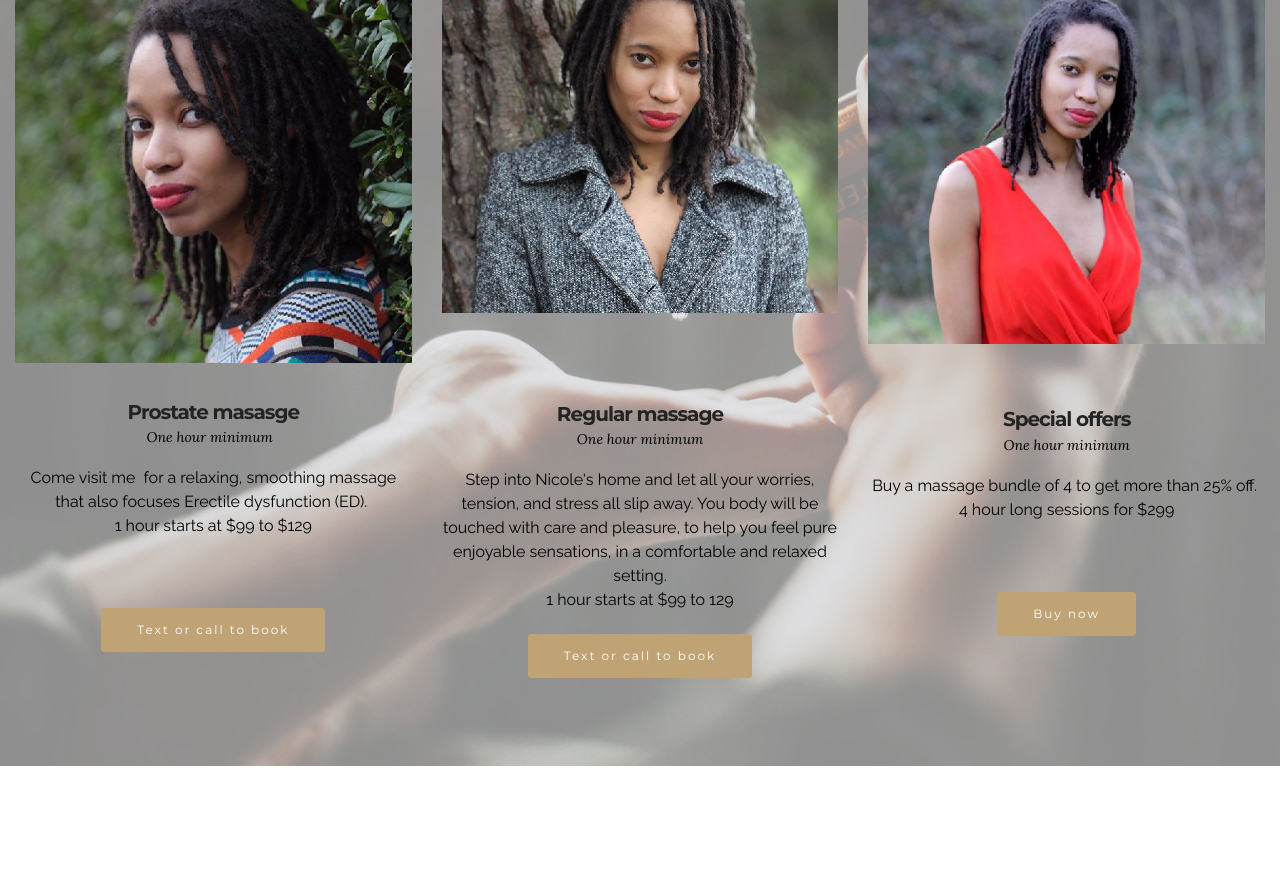
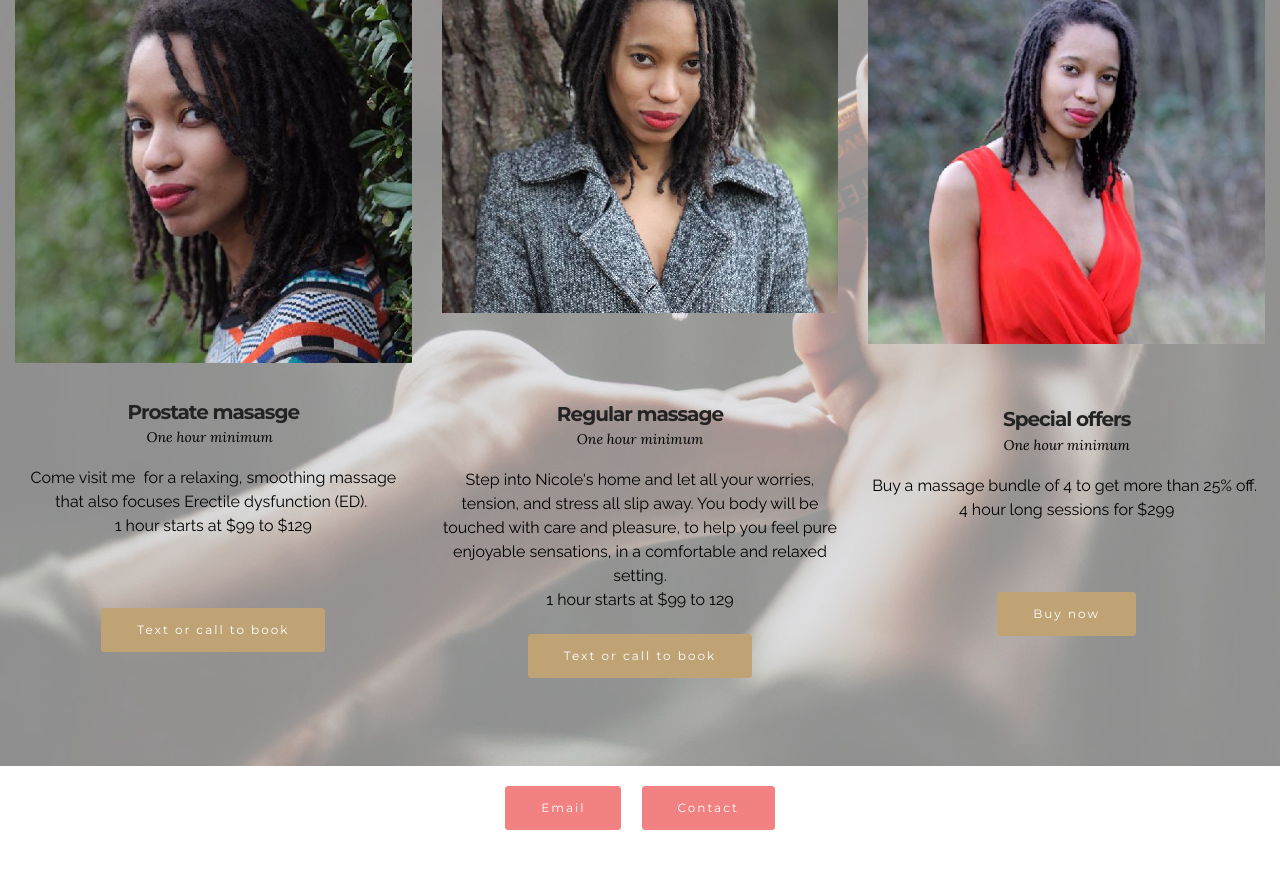
Before and after one commit to nicolegithub2/preventinged, a plain HTML site: page sessions.html in a window 1280 px wide. Shown: the part 115-984 px from the top of the page. Before the commit the page ends 881 px from the top, so only its background shows below. Drawn offline with Linux system fonts and the light colour scheme; files whose address does not match are found by name.

Commit message:
create github pages

```diff
--- a/sessions.html
+++ b/sessions.html
@@ -45,7 +45,7 @@
                         <div class="hamburger-icon"></div>
                     </button>
 
-                    <ul class="nav-dropdown collapse pull-xs-right nav navbar-nav navbar-toggleable-sm" id="exCollapsingNavbar"><li class="nav-item"><a class="nav-link link" href="index.html">Home</a></li><li class="nav-item"><a class="nav-link link" href="page1.html">Sessions</a></li><li class="nav-item"><a class="nav-link link" href="page3.html">Articles</a></li><li class="nav-item"><a class="nav-link link" href="page2.html">Contact me</a></li><li class="nav-item nav-btn"><a class="nav-link btn btn-primary" href="https://www.blissonbliss.com/book-online" target="_blank">Book a session</a></li></ul>
+                    <ul class="nav-dropdown collapse pull-xs-right nav navbar-nav navbar-toggleable-sm" id="exCollapsingNavbar"><li class="nav-item"><a class="nav-link link" href="index.html">Home</a></li><li class="nav-item"><a class="nav-link link" href="sessions">Sessions</a></li><li class="nav-item"><a class="nav-link link" href="ED-articles">Articles</a></li><li class="nav-item"><a class="nav-link link" href="contact">Contact me</a></li><li class="nav-item nav-btn"><a class="nav-link btn btn-primary" href="https://www.blissonbliss.com/book-online" target="_blank">Book a session</a></li></ul>
                     <button hidden="" class="navbar-toggler navbar-close" type="button" data-toggle="collapse" data-target="#exCollapsingNavbar">
                         <div class="close-icon"></div>
                     </button>
@@ -58,7 +58,7 @@
 
 </section>
 
-<section class="engine"><a href="https://mobirise.ws">Mobirise</a></section><section class="mbr-cards mbr-section mbr-section-nopadding mbr-background mbr-after-navbar" id="features3-10" data-rv-view="272" style="background-image: url(assets/images/mbr-1-1620x1080.jpg);">
+<section class="engine"><a href="https://mobirise.ws/h">how to make your own website</a></section><section class="mbr-cards mbr-section mbr-section-nopadding mbr-background mbr-after-navbar" id="features3-10" data-rv-view="272" style="background-image: url(assets/images/mbr-1-1620x1080.jpg);">
 
     <div class="mbr-overlay" style="opacity: 0.6; background-color: rgb(239, 239, 239);">
     </div>
@@ -109,6 +109,18 @@
     </div>
 </section>
 
+<section class="mbr-section mbr-section__container" id="buttons1-12" data-rv-view="277" style="background-color: rgb(255, 255, 255); padding-top: 20px; padding-bottom: 0px;">
+
+    <div class="container">
+        <div class="row">
+            <div class="col-xs-12">
+                <div class="text-xs-center"> <a class="btn btn-danger" href="mailto:blissonblissinfo@gmail.com">Email</a> <a class="btn btn-danger" href="https://www.paypal.com/cgi-bin/webscr?business=nbpayment123%40gmail.com&cmd=_xclick&amount=50&item_name=Application+fee&currency_code=USD" target="_blank">Contact</a> </div>
+            </div>
+        </div>
+    </div>
+
+</section>
+
 
   <script src="assets/web/assets/jquery/jquery.min.js"></script>
   <script src="assets/tether/tether.min.js"></script>
```
Also changed, not shown: ED-articles.html (+2 -2 lines), contact.html (+3 -3 lines), index.html (+1 -1 lines), 1 other file.
